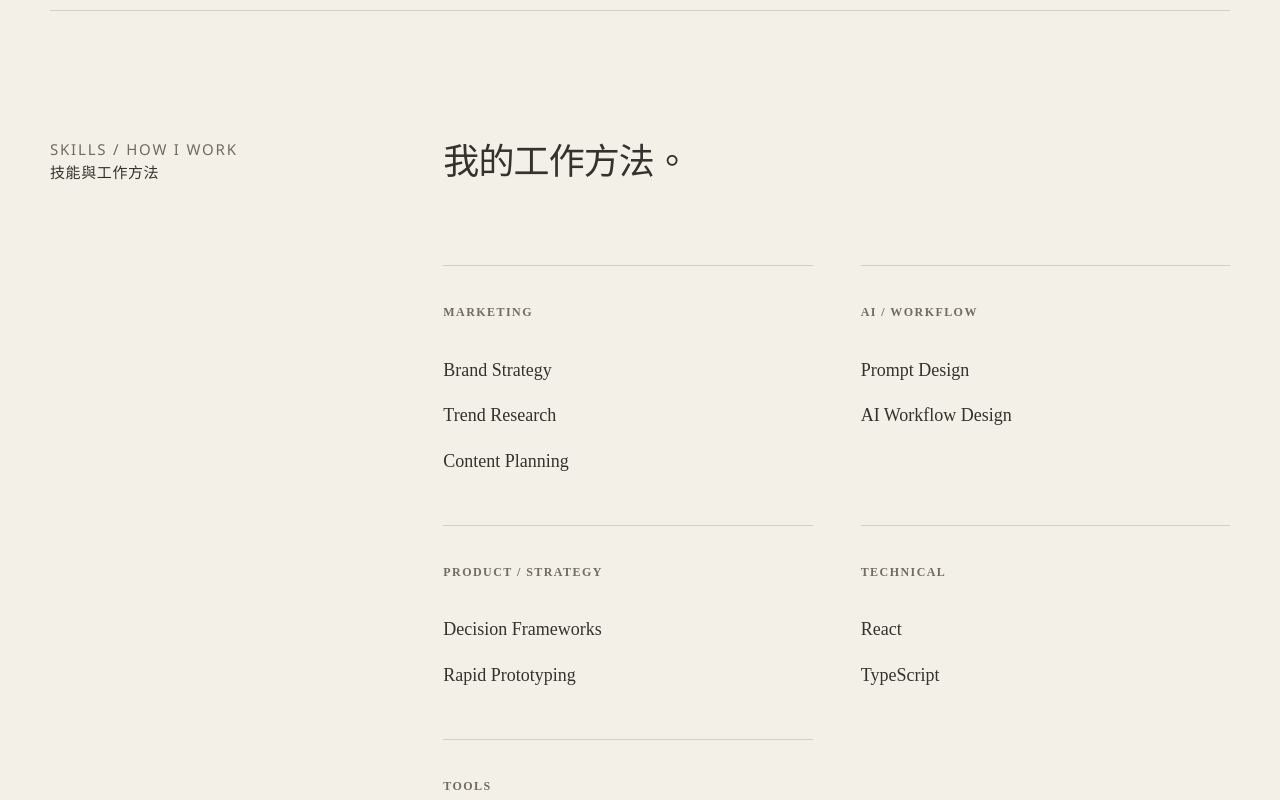
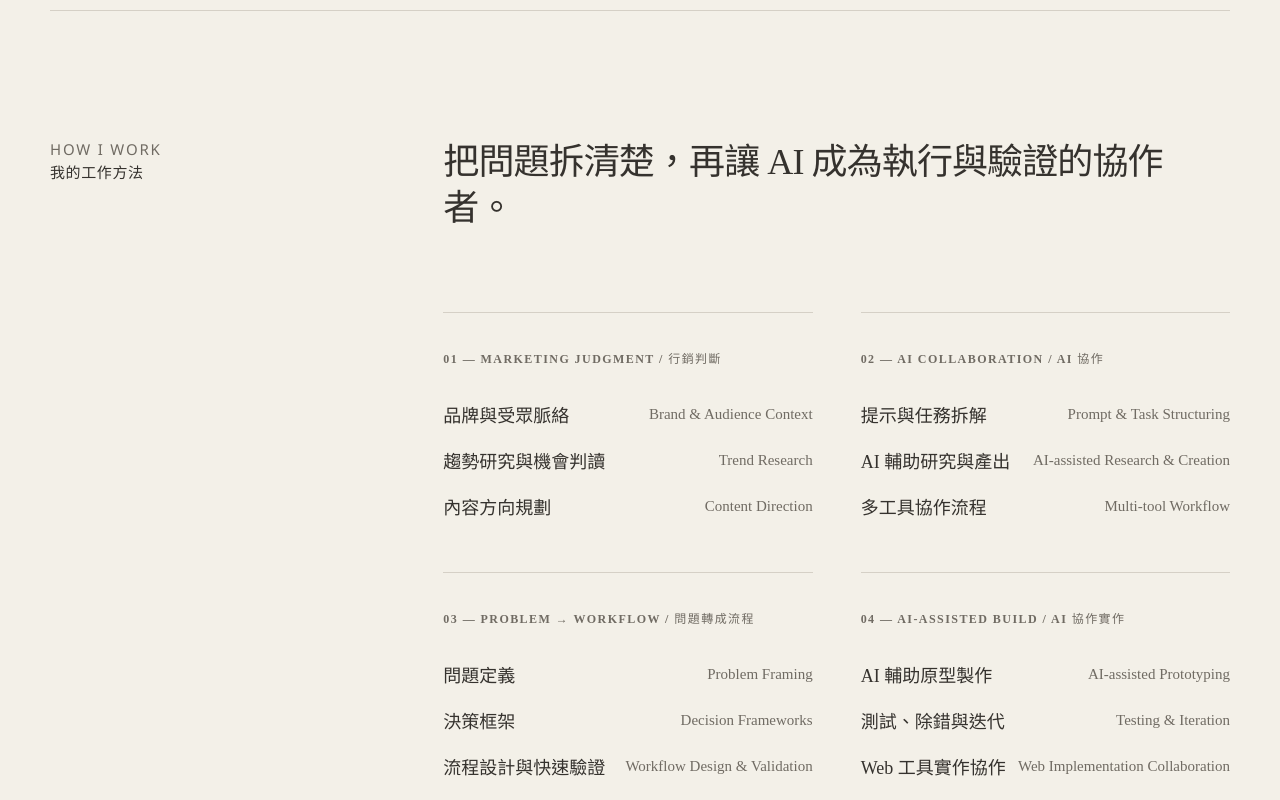
Before and after one commit to O3O030/moana-portfolio, a React (Vite) app: page / in a window 1280 px wide. Shown: the part 3920-4720 px from the top of the page. Built offline with nearby package versions, Linux system fonts and the light colour scheme; no server answers; a web font is replaced by a local one.

Commit message:
Refine AI collaboration work method

```diff
--- a/src/content/site.ts
+++ b/src/content/site.ts
@@ -14,7 +14,7 @@ export const siteContent = {
     work: { en: "SELECTED WORK", zh: "精選作品", title: "讓策略，成為可以實際運作的方法。" },
     capabilities: { en: "WHAT I DO", zh: "我做什麼", title: "從思考，走向實踐。" },
     about: { en: "ABOUT", zh: "關於我" },
-    skills: { en: "SKILLS / HOW I WORK", zh: "技能與工作方法", title: "我的工作方法。" },
+    skills: { en: "HOW I WORK", zh: "我的工作方法", title: "把問題拆清楚，再讓 AI 成為執行與驗證的協作者。" },
   },
   contactCta: {
     eyebrow: "CONTACT",
--- a/src/content/skills.ts
+++ b/src/content/skills.ts
@@ -2,14 +2,16 @@ import type { Skill } from "../types/content";
 
 // 主要內容編輯區：技能可依分類新增；level 與 description 都可省略。
 export const skills: Skill[] = [
-  { name: "Brand Strategy", category: "Marketing" },
-  { name: "Trend Research", category: "Marketing" },
-  { name: "Content Planning", category: "Marketing" },
-  { name: "Prompt Design", category: "AI / Workflow" },
-  { name: "AI Workflow Design", category: "AI / Workflow" },
-  { name: "Decision Frameworks", category: "Product / Strategy" },
-  { name: "Rapid Prototyping", category: "Product / Strategy" },
-  { name: "React", category: "Technical" },
-  { name: "TypeScript", category: "Technical" },
-  { name: "Figma", category: "Tools" },
+  { name: "品牌與受眾脈絡", level: "Brand & Audience Context", category: "01 — MARKETING JUDGMENT / 行銷判斷" },
+  { name: "趨勢研究與機會判讀", level: "Trend Research", category: "01 — MARKETING JUDGMENT / 行銷判斷" },
+  { name: "內容方向規劃", level: "Content Direction", category: "01 — MARKETING JUDGMENT / 行銷判斷" },
+  { name: "提示與任務拆解", level: "Prompt & Task Structuring", category: "02 — AI COLLABORATION / AI 協作" },
+  { name: "AI 輔助研究與產出", level: "AI-assisted Research & Creation", category: "02 — AI COLLABORATION / AI 協作" },
+  { name: "多工具協作流程", level: "Multi-tool Workflow", category: "02 — AI COLLABORATION / AI 協作" },
+  { name: "問題定義", level: "Problem Framing", category: "03 — PROBLEM → WORKFLOW / 問題轉成流程" },
+  { name: "決策框架", level: "Decision Frameworks", category: "03 — PROBLEM → WORKFLOW / 問題轉成流程" },
+  { name: "流程設計與快速驗證", level: "Workflow Design & Validation", category: "03 — PROBLEM → WORKFLOW / 問題轉成流程" },
+  { name: "AI 輔助原型製作", level: "AI-assisted Prototyping", category: "04 — AI-ASSISTED BUILD / AI 協作實作" },
+  { name: "測試、除錯與迭代", level: "Testing & Iteration", category: "04 — AI-ASSISTED BUILD / AI 協作實作" },
+  { name: "Web 工具實作協作", level: "Web Implementation Collaboration", category: "04 — AI-ASSISTED BUILD / AI 協作實作" },
 ];
--- a/src/types/content.ts
+++ b/src/types/content.ts
@@ -1,6 +1,6 @@
 export interface LinkItem { label: string; href: string; external?: boolean }
 export interface Experience { company: string; role: string; startDate: string; endDate?: string; location?: string; summary?: string; responsibilities: string[]; highlights: string[]; tags: string[]; link?: string }
-export type SkillCategory = "Marketing" | "AI / Workflow" | "Product / Strategy" | "Technical" | "Tools";
+export type SkillCategory = "01 — MARKETING JUDGMENT / 行銷判斷" | "02 — AI COLLABORATION / AI 協作" | "03 — PROBLEM → WORKFLOW / 問題轉成流程" | "04 — AI-ASSISTED BUILD / AI 協作實作";
 export interface Skill { name: string; category: SkillCategory; level?: string; description?: string }
 export interface VideoProject { id: string; title?: string; titleZh?: string; description?: string; poster?: string; videoUrl?: string; duration?: string; category?: string; status?: string }
 export interface ProjectStat { value: string; label: string }
```
